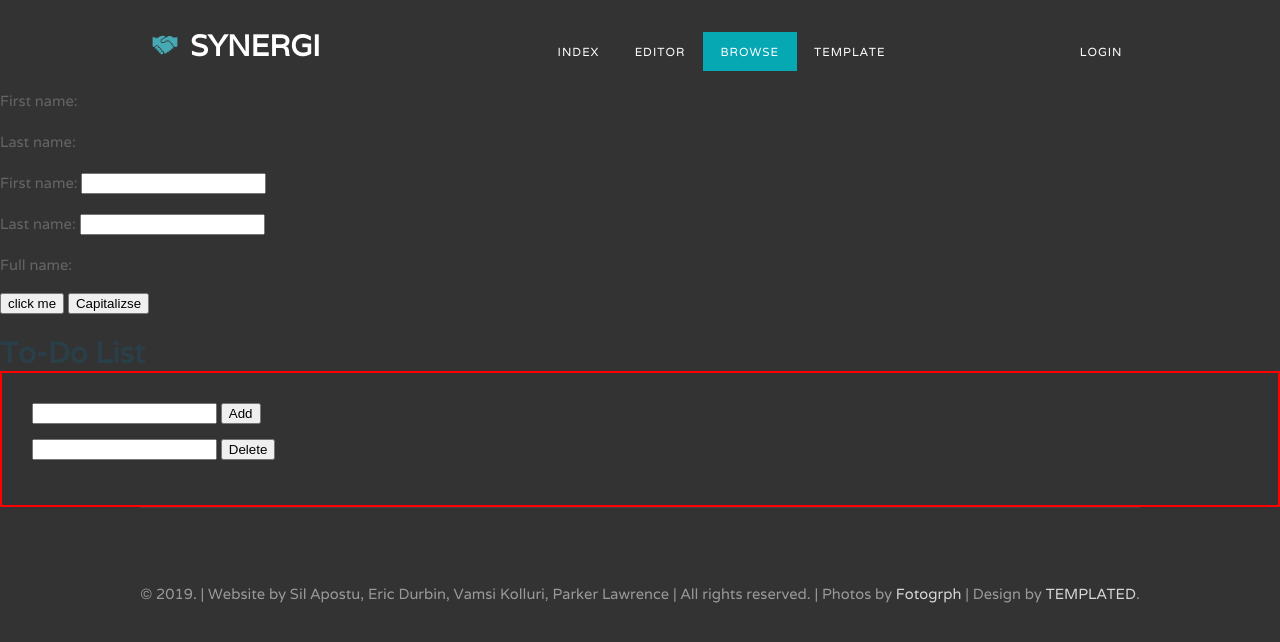
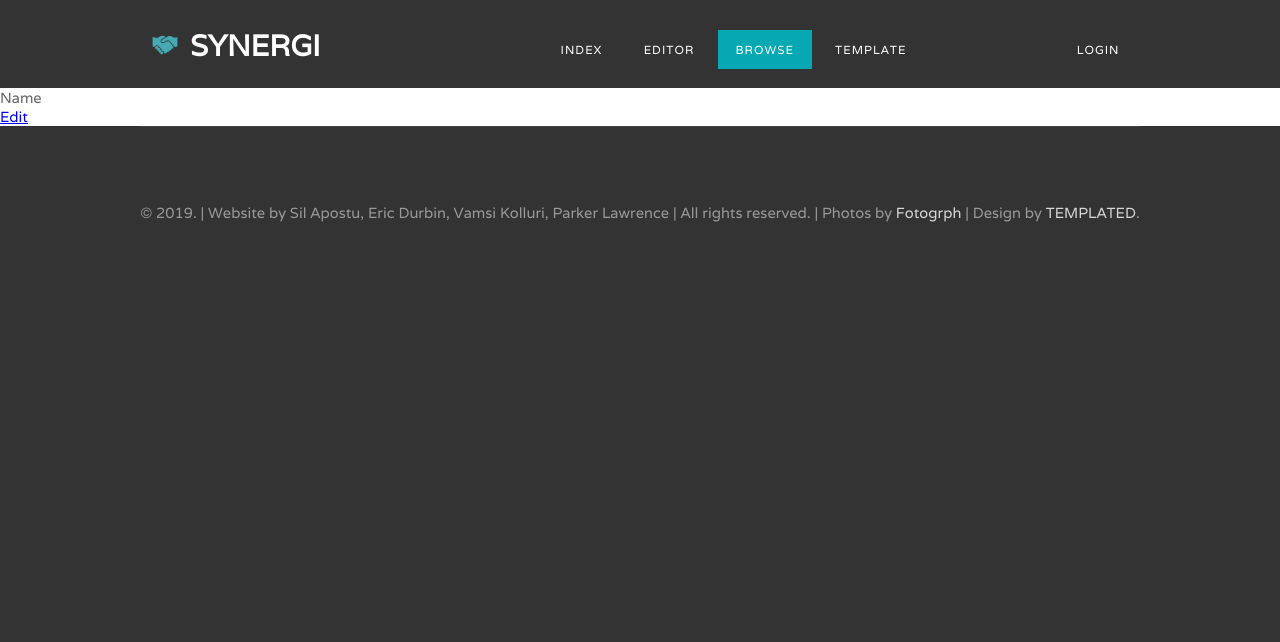
Before and after one commit to legalian/synergi, a Flask app: page /projectlist in a window 1280 px wide. Shown: the top 642 px of the page. Run offline with Flask 2, Linux system fonts and the light colour scheme; some libraries are stand-ins or nearby versions.

Commit message:
bug fixes and improvements

```diff
--- a/static/css/default.css
+++ b/static/css/default.css
@@ -62,6 +62,7 @@
 	a:hover
 	{
 		text-decoration: none;
+		box-shadow: 3px 3px rgba(22,22,22, .1) !important;
 	}
 
 	.container
@@ -361,6 +362,7 @@
 	#menu ul
 	{
 		display: inline-block;
+		margin-top: -5px;
 
 	}
 
@@ -369,6 +371,8 @@
 		display: block;
 		float: left;
 		text-align: center;
+		margin: 3px;
+		margin-bottom: 10px;
 	}
 
 	#menu li a, #menu li span
--- a/templates/todolist.html
+++ b/templates/todolist.html
@@ -1,95 +1,21 @@
 
-		{% extends "template.html"%}
-		{% set active_page = "projectlist" %}
-		{% block body %}
-		<p>First name: <strong data-bind="text: firstName"></strong></p>
-		<p>Last name: <strong data-bind="text: lastName"></strong></p>
-		<p>First name: <input data-bind="value: firstName"></input></p>
-		<p>Last name: <input data-bind="value: lastName"></input></p>
-		<p>Full name: <strong data-bind="text: fullName"></strong></p>
+{% extends "template.html"%}
+{% set active_page = "projectlist" %}
+{% block body %}
+<style>
+	.project{
+		background: #fff;
+	}
+	.edit{
+		text-align:right;
+	}
 
-		<button data-bind="click:setnametobull">click me</button>
-		<button data-bind="click: capitalizeLastName">Capitalizse</button>
-		<br><br>
-		<h1>To-Do List</h1>
-		<div style="border-color: red; border-width: 2px; padding: 30px; border-style: solid;">
-
-			<form data-bind="submit: addTask">
-			<input data-bind="value: newTaskText"/>
-				<button type = "submit">Add</button>
-			</form>
-			<ul data-bind="foreach: tasks, visible : tasks().length > 0">
-				<!-- <li data-bind="text: title"></li> -->
-				<input data-bind="value: title, disable: isDone" />
-				<button data-bind="click: $parent.removeTask">Delete</button><br>
-			</ul>
+</style>
+	<div class = "project">
+		<div class = "proj_name">
+			Name
 		</div>
-
-		<script>
-			var socket = io();
-
-			function Task(data){
-				var self = this;
-				self.title = ko.observable(data.title);
-				self.isDone= ko.observable(data.isDone);
-				self.toJSON= function(){
-					return {"title": self.title(), "isDone": self.isDone()}
-				}
-			}
-
-
-			function AppViewModel() {
-				var self =	this;
-				self.firstName = ko.observable("Bert");
-				self.lastName = ko.observable("Bertington");
-				self.fullName = ko.computed( function(){
-					return self.firstName() + " " + self.lastName();
-				});
-				self.setnametobull = function() {
-					self.firstName("bull");
-				};
-				self.capitalizeLastName = function() {
-					var currentVal =	self.lastName();
-					self.lastName(currentVal.toUpperCase());
-				};
-				//tutorial code ^^
-				//real code VV
-				self.newTaskText = ko.observable();
-				self.tasks = ko.observableArray([]);
-				self.addTask = function(){
-					var newTask = new Task({title: self.newTaskText()});
-					self.tasks.push(newTask);
-					self.newTaskText("");
-					$.ajax("/elements", {
-						data: ko.toJSON(newTask.toJSON()),
-						type: "POST",
-						contentType: "application/json",
-						success: function(result){console.log(result)}
-					});
-				}
-
-				self.removeTask = function(task){
-					$.ajax("/elements", {})
-				}
-				$.ajax("/elements", {
-					type: "GET",
-					success: function(result){
-						self.tasks(result.payload.map(function(item){
-							return new Task(item);
-						}));
-						console.log(result)
-					}
-				});
-
-
-			}
-
-			socket.on('connect', function() {
-				ko.applyBindings(new AppViewModel());
-				// socket.emit('my event', {data: 'I\'m connected!'});
-			});
-
-
-		</script>
+		<div class = "proj_edit"><a href="#">Edit</a></div>
+	</div>
 
 {% endblock %}
```
